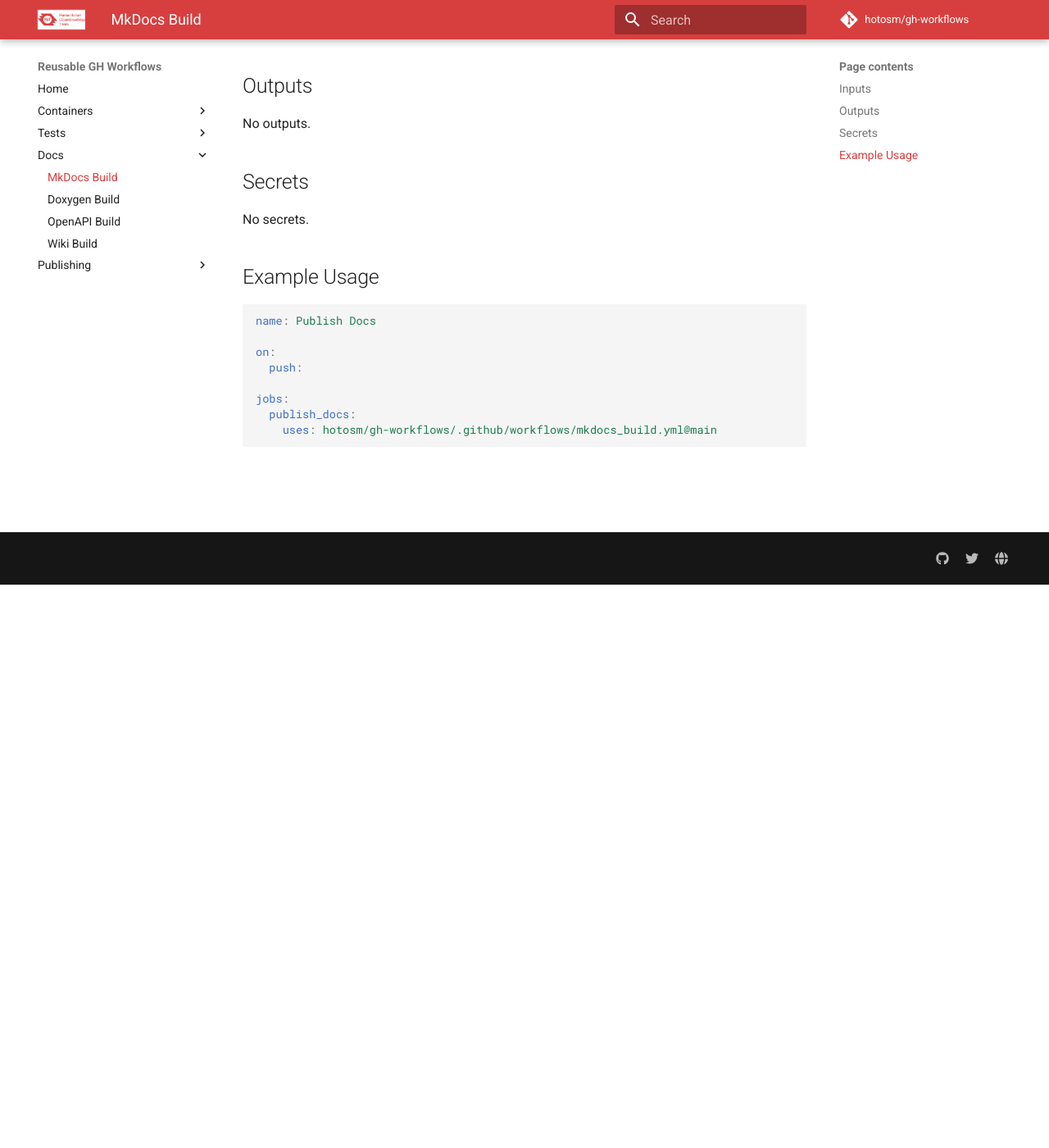
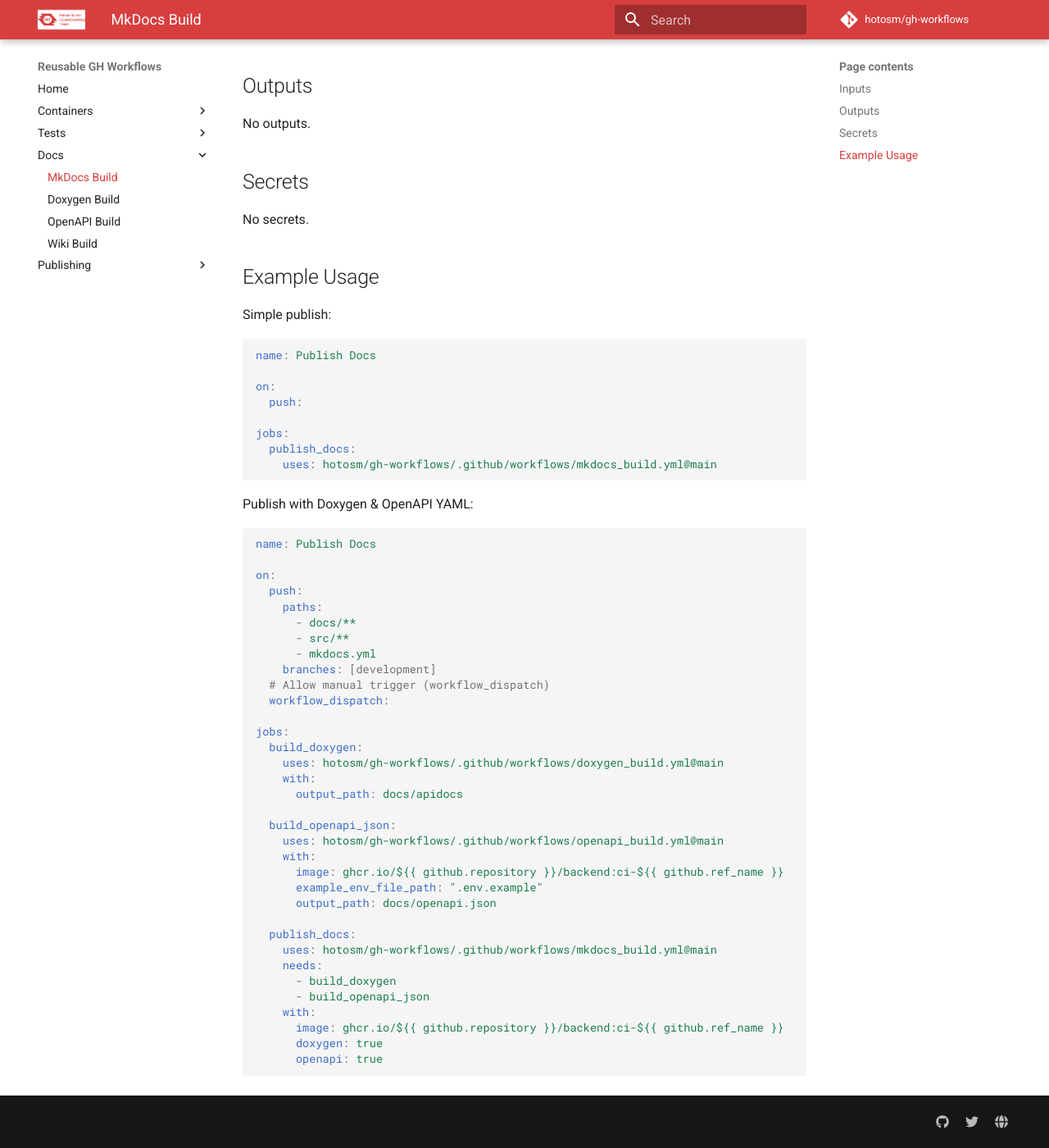
Before and after one commit to hotosm/gh-workflows, an MkDocs documentation site: the page built from docs/mkdocs_build.md, in a window 1280 px wide and 1400 px high, scrolled down 687 px. Shown: the whole window at 82% size. Built offline with MkDocs 1.6.1 and Material for MkDocs 9.7.7, drawn with Linux system fonts in a browser that asks for light colours; comment, search, counter and statistics services are not loaded.

Commit message:
docs: update examples

````diff
--- a/docs/mkdocs_build.md
+++ b/docs/mkdocs_build.md
@@ -37,6 +37,8 @@ No secrets.
 
 ## Example Usage
 
+Simple publish:
+
 ```yaml
 name: Publish Docs
 
@@ -47,3 +49,42 @@ jobs:
   publish_docs:
     uses: hotosm/gh-workflows/.github/workflows/mkdocs_build.yml@main
 ```
+
+Publish with Doxygen & OpenAPI YAML:
+
+```yaml
+name: Publish Docs
+
+on:
+  push:
+    paths:
+      - docs/**
+      - src/**
+      - mkdocs.yml
+    branches: [development]
+  # Allow manual trigger (workflow_dispatch)
+  workflow_dispatch:
+
+jobs:
+  build_doxygen:
+    uses: hotosm/gh-workflows/.github/workflows/doxygen_build.yml@main
+    with:
+      output_path: docs/apidocs
+
+  build_openapi_json:
+    uses: hotosm/gh-workflows/.github/workflows/openapi_build.yml@main
+    with:
+      image: ghcr.io/${{ github.repository }}/backend:ci-${{ github.ref_name }}
+      example_env_file_path: ".env.example"
+      output_path: docs/openapi.json
+
+  publish_docs:
+    uses: hotosm/gh-workflows/.github/workflows/mkdocs_build.yml@main
+    needs:
+      - build_doxygen
+      - build_openapi_json
+    with:
+      image: ghcr.io/${{ github.repository }}/backend:ci-${{ github.ref_name }}
+      doxygen: true
+      openapi: true
+```
````
Also changed, not shown: docs/test_pytest.md (+7 -5 lines), docs/test_pytest_compose.md (+14 -7 lines).
